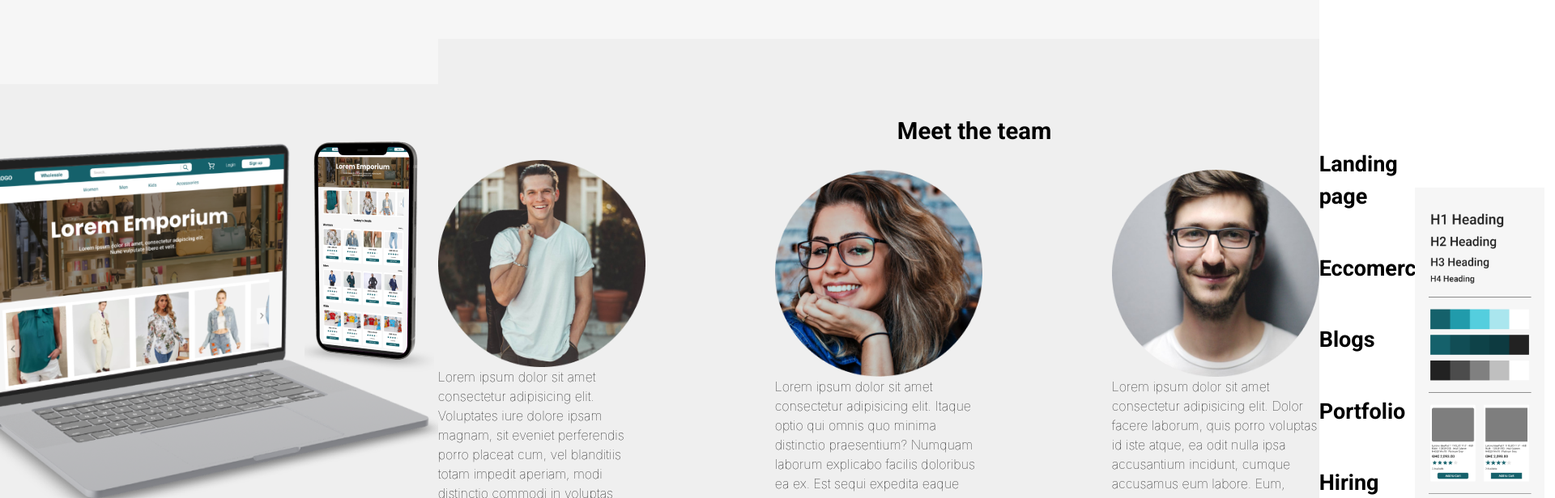
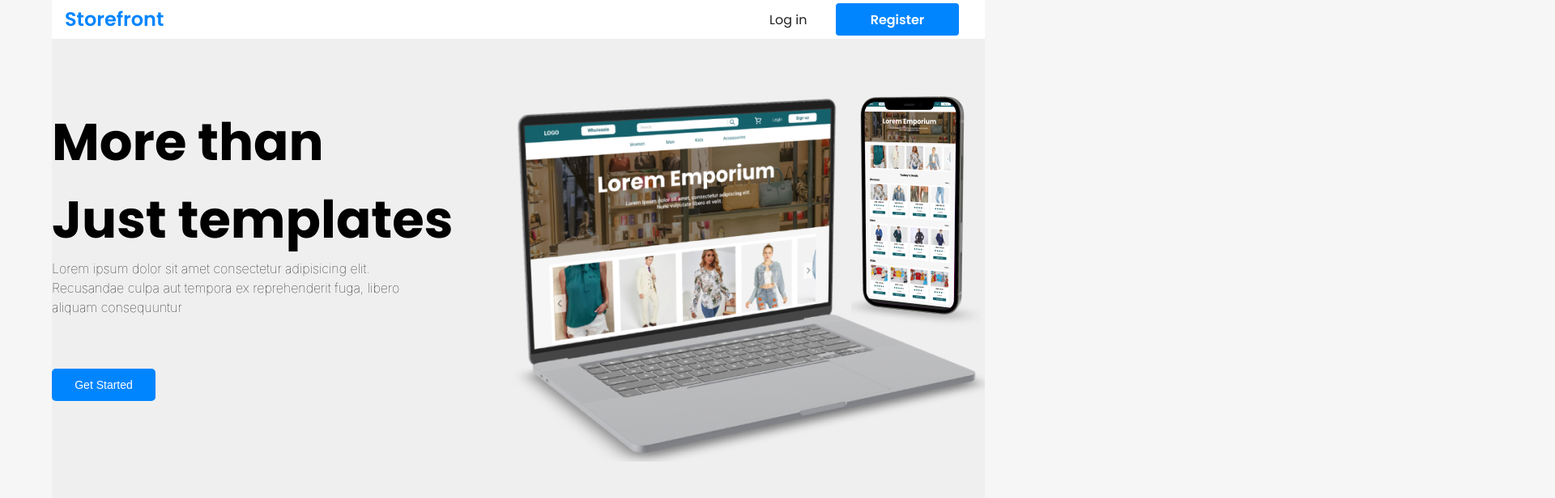
Before and after one commit to amt-augustineopokukesse/my-storefront-frontend, a React (Vite) app: page / in a window 1280 px wide. Shown: the top 616 px of the page at 81% size, 1920 px wide, since content can reach past the window. Built offline with nearby package versions, Linux system fonts and the light colour scheme; no server answers.

Commit message:
style: added flex style to landing page main container

```diff
--- a/src/assets/styles/LandingPage.scss
+++ b/src/assets/styles/LandingPage.scss
@@ -1,5 +1,10 @@
 body{
     font-family: 'roboto','poppins' sans-serif;
+}
+.main-container{
+    width: 100%;
+    display: flex;
+    flex-direction: column;
 }
 .getStarted-section{
     width: 100%;
```
